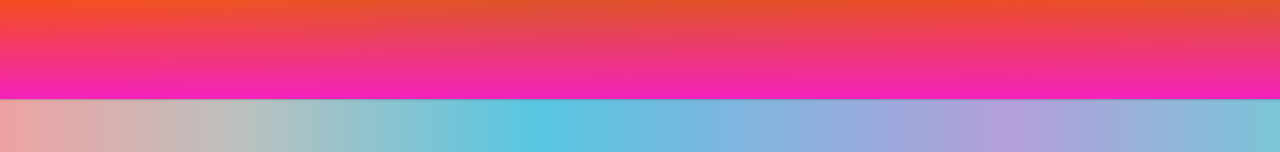
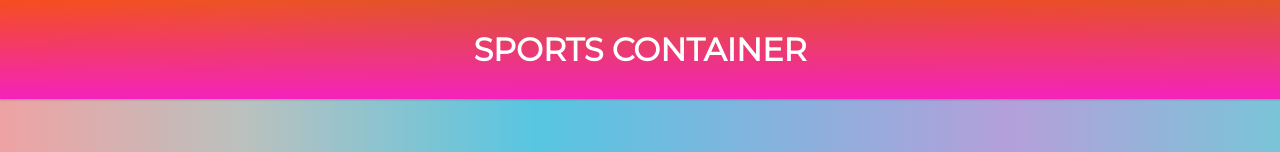
Before and after one commit to Moni97sha-S/Responsive-grid-link-images, a plain HTML site: page index.html in a window 1280 px wide. Shown: the top 152 px of the page. Drawn offline with nearby package versions, Linux system fonts and the light colour scheme; grey boxes are pictures that could not be loaded.

Commit message:
Update style.css

```diff
--- a/style.css
+++ b/style.css
@@ -18,9 +18,7 @@ h1{
     padding:30px;
     text-align: center;
     text-transform: uppercase;
-    color: linear-gradient(to right, #d030c0 0%, #330867 100%);
-    -webkit-background-clip: text;
-	-webkit-text-fill-color: transparent;
+    color: white;
     background: linear-gradient(rgba(247, 61, 4, 0.836), rgba(244, 34, 188, 0.999));
     transition: background-color 0.3s ease;
     box-shadow: 0 1px 3px rgba(230, 221, 221, 0.12), 0 1px 2px rgba(0,0,0,0.24);
```
